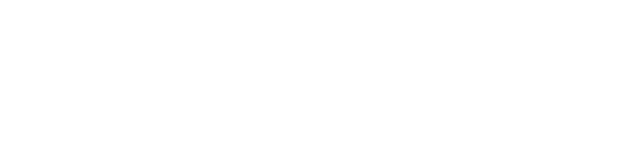
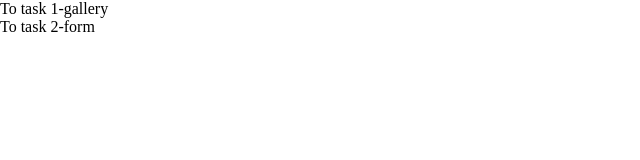
Before and after one commit to SvKost/goit-js-hw-09, a plain HTML site: page src/index.html in a window 1280 px wide. Shown: the whole page, without its empty margins (0-640 px from the left). Drawn offline with Linux system fonts and the light colour scheme.

Commit message:
Upd index.html

```diff
--- a/src/index.html
+++ b/src/index.html
@@ -8,8 +8,9 @@
   </head>
   <body>
     <ul>
-      <li><a href="1-gallery.html"></a></li>
-      <li><a href="2-form.html"></a></li>
+      <li><a href="1-gallery.html">To task 1-gallery</a></li>
+
+      <li><a href="2-form.html">To task 2-form</a></li>
     </ul>
   </body>
 </html>
```
